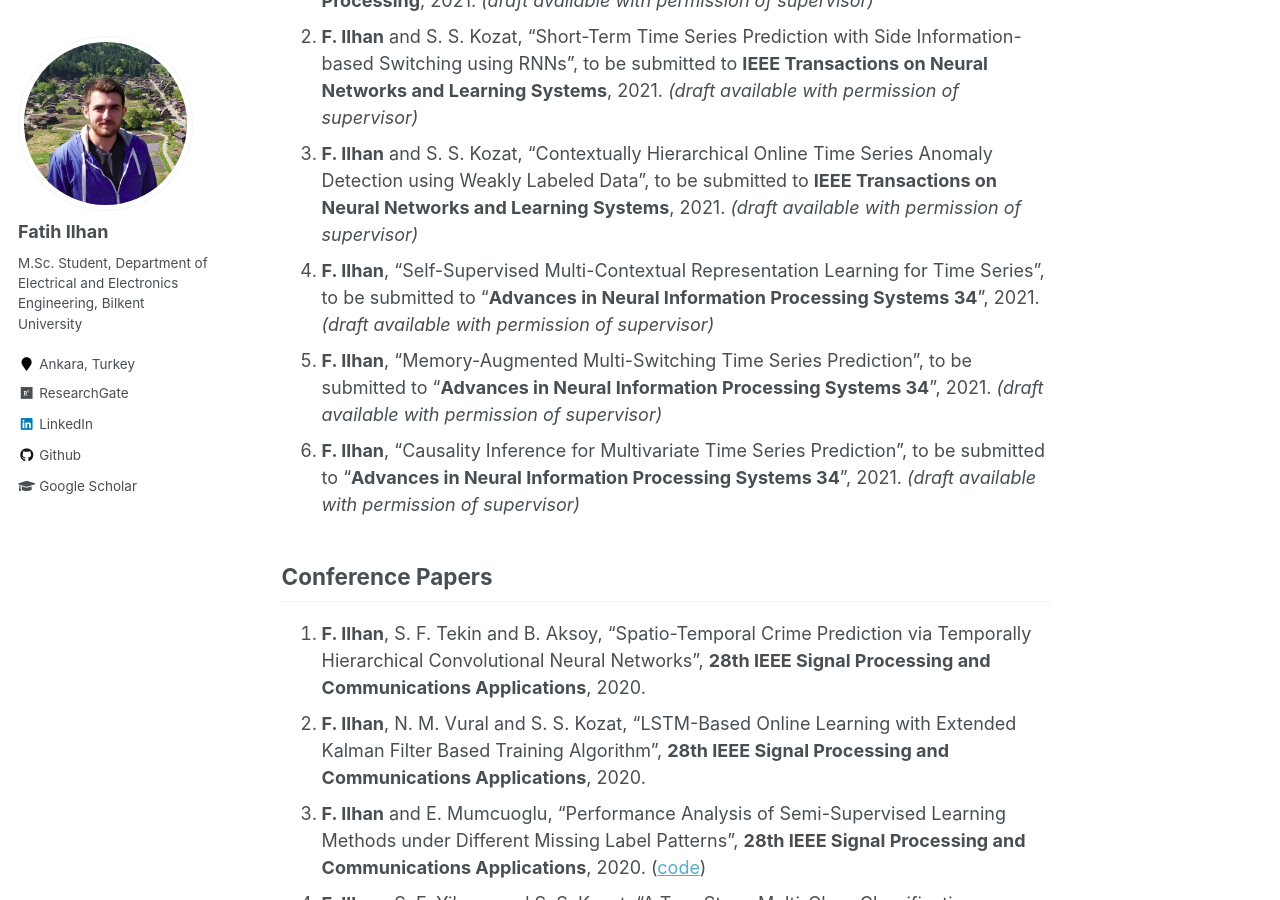
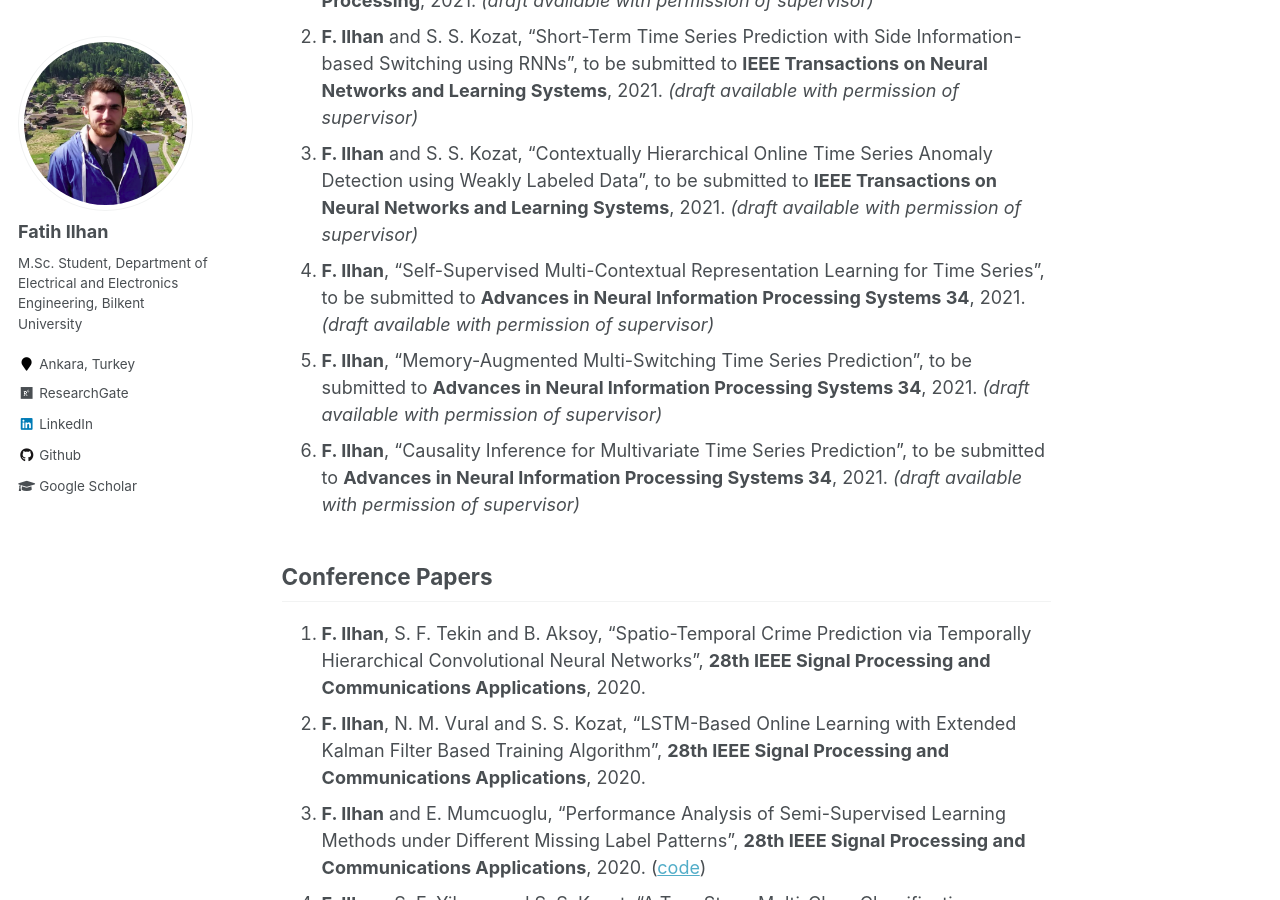
Before and after one commit to fatih-ilhan/fatih-ilhan.github.io, a Jekyll site: the page built from _pages/about.md, in a window 1280 px wide and 900 px high, scrolled down 2189 px. Built offline with Jekyll 4.4.1, drawn with Linux system fonts in a browser that asks for light colours.

Commit message:
paper update

```diff
--- a/_pages/about.md
+++ b/_pages/about.md
@@ -44,9 +44,9 @@ I have authored [**11 journal papers**](#journal-papers) (1 accepted, 2 accepted
 1.  **F. Ilhan**, O. Karaahmetoglu and A. T. Koc, "5G Channel State Estimation in MIMO Networks with Deep Learning", to be submitted to **IEEE Transactions on Signal Processing**, 2021\. _(draft available with permission of supervisor)_
 2.  **F. Ilhan** and S. S. Kozat, "Short-Term Time Series Prediction with Side Information-based Switching using RNNs", to be submitted to **IEEE Transactions on Neural Networks and Learning Systems**, 2021\. _(draft available with permission of supervisor)_
 3.  **F. Ilhan** and S. S. Kozat, "Contextually Hierarchical Online Time Series Anomaly Detection using Weakly Labeled Data", to be submitted to **IEEE Transactions on Neural Networks and Learning Systems**, 2021\. _(draft available with permission of supervisor)_
-4.  **F. Ilhan**, "Self-Supervised Multi-Contextual Representation Learning for Time Series", to be submitted to "**Advances in Neural Information Processing Systems 34**", 2021\. _(draft available with permission of supervisor)_
-5.  **F. Ilhan**, "Memory-Augmented Multi-Switching Time Series Prediction", to be submitted to "**Advances in Neural Information Processing Systems 34**", 2021\. _(draft available with permission of supervisor)_
-6.  **F. Ilhan**, "Causality Inference for Multivariate Time Series Prediction", to be submitted to "**Advances in Neural Information Processing Systems 34**", 2021\. _(draft available with permission of supervisor)_
+4.  **F. Ilhan**, "Self-Supervised Multi-Contextual Representation Learning for Time Series", to be submitted to **Advances in Neural Information Processing Systems 34**, 2021\. _(draft available with permission of supervisor)_
+5.  **F. Ilhan**, "Memory-Augmented Multi-Switching Time Series Prediction", to be submitted to **Advances in Neural Information Processing Systems 34**, 2021\. _(draft available with permission of supervisor)_
+6.  **F. Ilhan**, "Causality Inference for Multivariate Time Series Prediction", to be submitted to **Advances in Neural Information Processing Systems 34**, 2021\. _(draft available with permission of supervisor)_
 
 ## Conference Papers
 
```
